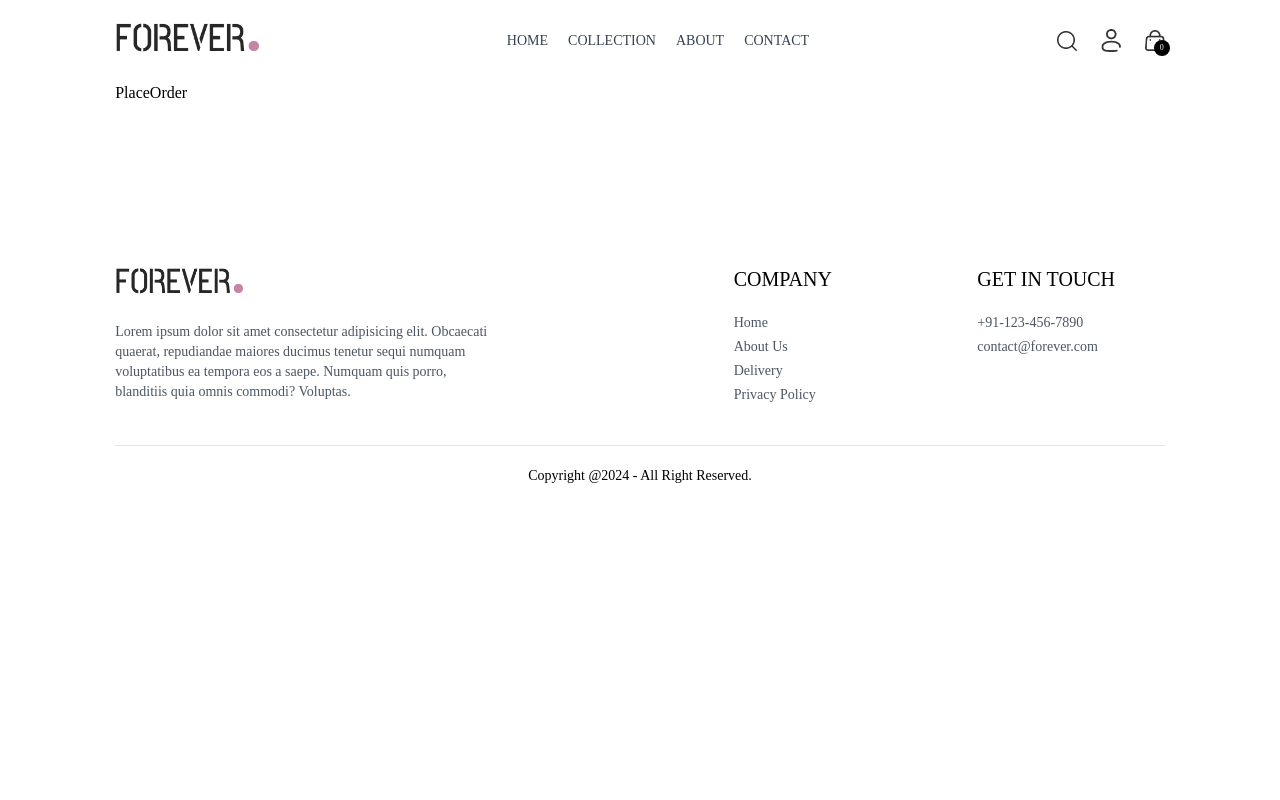
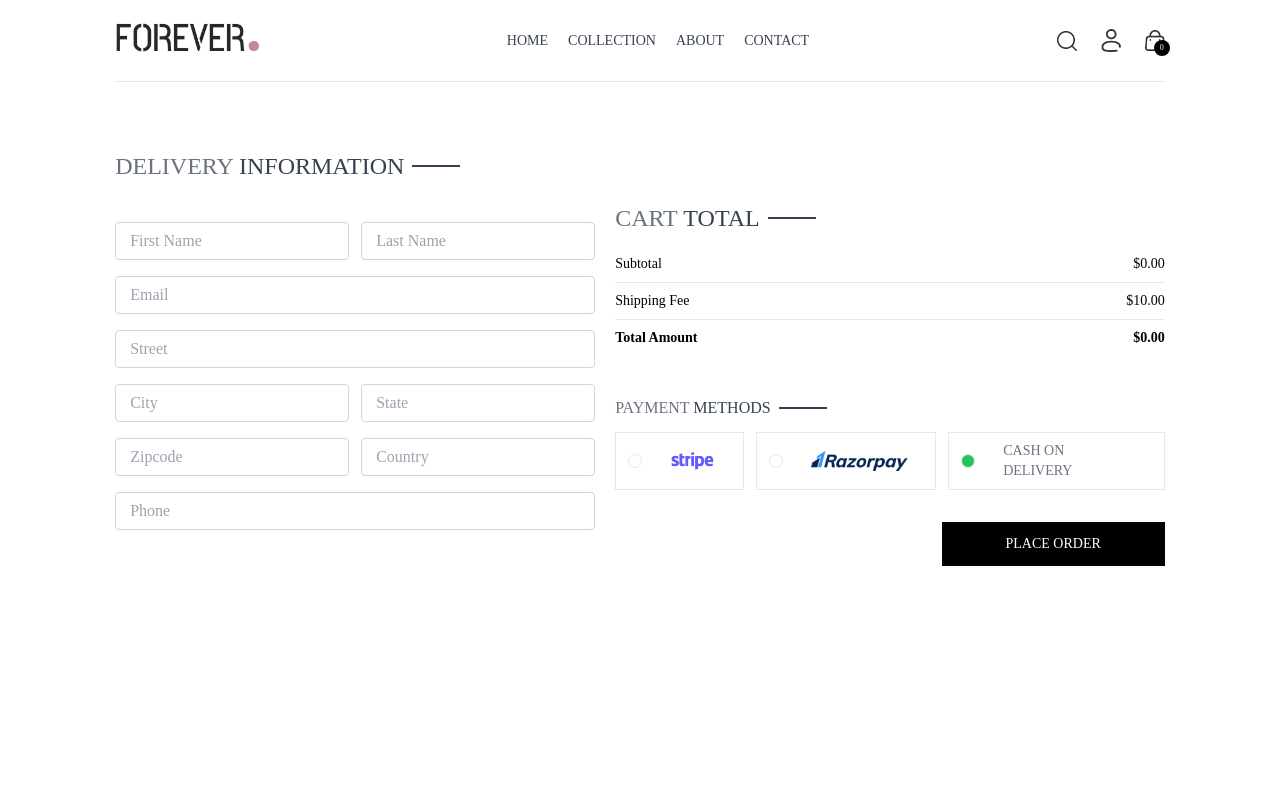
Before and after one commit to AkramExp/forever-ecommerce, a React (Vite) app in the folder frontend/: page /place-order in a window 1280 px wide. Shown: the top 800 px of the page. Built offline with nearby package versions, Linux system fonts and the light colour scheme.

Commit message:
added place order interface

```diff
--- a/frontend/src/components/CartTotal.jsx
+++ b/frontend/src/components/CartTotal.jsx
@@ -28,11 +28,11 @@
         </div>
         <hr />
         <div className="flex justify-between">
-          <p>Total Amount</p>
-          <p>
+          <b>Total Amount</b>
+          <b>
             {currency}
             {getCartAmount() === 0 ? 0 : getCartAmount() + delivery_fee}.00
-          </p>
+          </b>
         </div>
       </div>
     </div>
--- a/frontend/src/context/ShopContext.jsx
+++ b/frontend/src/context/ShopContext.jsx
@@ -1,6 +1,7 @@
 import { createContext, useState } from "react";
 import { products } from "../assets/assets";
 import { ToastContainer, toast } from "react-toastify";
+import { useNavigate } from "react-router-dom";
 
 export const ShopContext = createContext();
 
@@ -10,6 +11,7 @@
   const [search, setSearch] = useState("");
   const [showSearch, setShowSearch] = useState(false);
   const [cartItems, setCartItems] = useState({});
+  const navigate = useNavigate();
 
   const addToCart = (itemId, size) => {
     if (!size) {
@@ -80,6 +82,7 @@
         getCartCount,
         updateQuantity,
         getCartAmount,
+        navigate,
       }}
     >
       {children}
--- a/frontend/src/pages/Cart.jsx
+++ b/frontend/src/pages/Cart.jsx
@@ -5,7 +5,7 @@
 import CartTotal from "../components/CartTotal";
 
 const Cart = () => {
-  const { products, currency, cartItems, updateQuantity } =
+  const { products, currency, cartItems, updateQuantity, navigate } =
     useContext(ShopContext);
   const [cartData, setCartData] = useState([]);
 
@@ -88,6 +88,14 @@
       <div className="flex justify-end my-20">
         <div className="w-full sm:w-[450px]">
           <CartTotal />
+          <div className="w-full text-end">
+            <button
+              onClick={() => navigate("/place-order")}
+              className="bg-black text-white text-sm my-8 px-8 py-3"
+            >
+              PROCEED TO CHECKOUT
+            </button>
+          </div>
         </div>
       </div>
     </div>
--- a/frontend/src/pages/PlaceOrder.jsx
+++ b/frontend/src/pages/PlaceOrder.jsx
@@ -1,7 +1,127 @@
-import React from "react";
+import React, { useContext, useState } from "react";
+import Title from "../components/Title";
+import CartTotal from "../components/CartTotal";
+import { assets } from "../assets/assets";
+import { ShopContext } from "../context/ShopContext";
 
 const PlaceOrder = () => {
-  return <div>PlaceOrder</div>;
+  const [method, setMethod] = useState("cod");
+  const { navigate } = useContext(ShopContext);
+
+  return (
+    <div className="flex flex-col sm:flex-row justify-between gap-5 pt-4 sm:pt-14 min-h-[80vh] border-t">
+      <div className="flex flex-col gap-4 w-full sm:max-w-[480px]">
+        <div className="text-xl sm:text-2xl my-3">
+          <Title text1={"DELIVERY"} text2={"INFORMATION"} />
+        </div>
+        <div className="flex gap-3">
+          <input
+            type="text"
+            placeholder="First Name"
+            className="border border-gray-300 rounded py-1.5 px-3.5 w-full"
+          />
+          <input
+            type="text"
+            placeholder="Last Name"
+            className="border border-gray-300 rounded py-1.5 px-3.5 w-full"
+          />
+        </div>
+        <input
+          type="email"
+          placeholder="Email"
+          className="border border-gray-300 rounded py-1.5 px-3.5 w-full"
+        />
+        <input
+          type="text"
+          placeholder="Street"
+          className="border border-gray-300 rounded py-1.5 px-3.5 w-full"
+        />
+        <div className="flex gap-3">
+          <input
+            type="text"
+            placeholder="City"
+            className="border border-gray-300 rounded py-1.5 px-3.5 w-full"
+          />
+          <input
+            type="text"
+            placeholder="State"
+            className="border border-gray-300 rounded py-1.5 px-3.5 w-full"
+          />
+        </div>
+        <div className="flex gap-3">
+          <input
+            type="text"
+            placeholder="Zipcode"
+            className="border border-gray-300 rounded py-1.5 px-3.5 w-full"
+          />
+          <input
+            type="text"
+            placeholder="Country"
+            className="border border-gray-300 rounded py-1.5 px-3.5 w-full"
+          />
+        </div>
+        <input
+          type="number"
+          placeholder="Phone"
+          className="border border-gray-300 rounded py-1.5 px-3.5 w-full"
+        />
+      </div>
+      <div className="mt-8">
+        <div className="mt-8 min-w-80">
+          <CartTotal />
+        </div>
+        <div className="mt-12">
+          <Title text1={"PAYMENT"} text2={"METHODS"} />
+          <div className="flex flex-col lg:flex-row gap-3">
+            <div
+              onClick={() => setMethod("stripe")}
+              className="flex items-center gap-3 border p-2 px-3 cursor-pointer"
+            >
+              <p
+                className={`min-w-3.5 h-3.5 border rounded-full ${
+                  method === "stripe" ? "bg-green-500" : ""
+                }`}
+              ></p>
+              <img src={assets.stripe_logo} alt="" className="h-5 mx-4" />
+            </div>
+            <div
+              onClick={() => setMethod("razorpay")}
+              className="flex items-center gap-3 border p-2 px-3 cursor-pointer"
+            >
+              <p
+                className={`min-w-3.5 h-3.5 border rounded-full ${
+                  method === "razorpay" ? "bg-green-500" : ""
+                }`}
+              ></p>
+              <img src={assets.razorpay_logo} alt="" className="h-5 mx-4" />
+            </div>
+            <div
+              onClick={() => setMethod("cod")}
+              className="flex items-center gap-3 border p-2 px-3 cursor-pointer"
+            >
+              <p
+                className={`min-w-3.5 h-3.5 border rounded-full ${
+                  method === "cod" ? "bg-green-500" : ""
+                }`}
+              ></p>
+              <p className="text-gray-500 text-sm font-medium mx-4">
+                CASH ON DELIVERY
+              </p>
+            </div>
+          </div>
+
+          <div className="w-full text-end mt-8">
+            <button
+              onClick={() => navigate("/orders")}
+              className="bg-black text-white px-16 py-3 text-sm"
+            >
+              PLACE ORDER
+            </button>
+          </div>
+        </div>
+      </div>
+    </div>
+  );
 };
 
 export default PlaceOrder;
```
